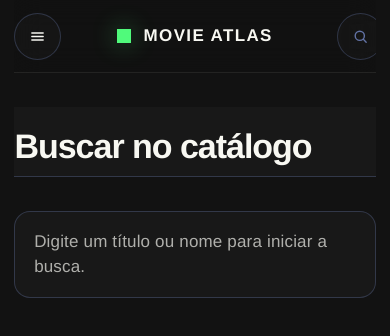
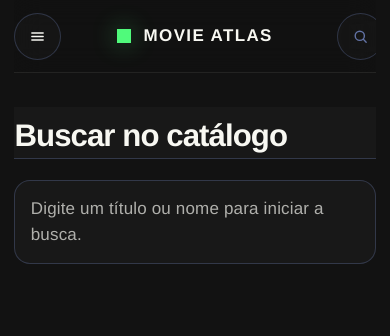
Before and after one commit to pedrohenrique505/movie-atlas, a React (Vite) app in the folder frontend/: page /search in a window 390 px wide. Shown: the top 336 px of the page. Built offline with nearby package versions, Linux system fonts and the light colour scheme.

Commit message:
style(mobile-layout): improve small-screen spacing and responsiveness across pages

```diff
--- a/frontend/src/App.css
+++ b/frontend/src/App.css
@@ -1354,6 +1354,12 @@
     padding: 0 1rem 2rem;
   }
 
+  .app-shell,
+  .details-page,
+  .person-page-shell {
+    gap: 1.5rem;
+  }
+
   .topbar {
     grid-template-columns: auto minmax(0, 1fr) auto;
     align-items: center;
@@ -1449,6 +1455,8 @@
   .hero-panel,
   .page-heading {
     grid-template-columns: 1fr;
+    gap: 1.25rem;
+    padding: 1.5rem 0 1.25rem;
   }
 
   .hero-aside,
@@ -1513,11 +1521,13 @@
 
   .details-hero__content {
     grid-template-columns: 1fr;
-    padding: 2rem 1rem;
+    gap: 1.5rem;
+    padding: 1.5rem 1rem;
   }
 
   .person-page {
     grid-template-columns: 1fr;
+    gap: 1.5rem;
   }
 
   .details-hero__poster,
@@ -1525,6 +1535,20 @@
     max-width: 240px;
   }
 
+  .details-hero__poster-column,
+  .person-page__media {
+    justify-content: center;
+  }
+
+  .details-hero__info,
+  .person-page__content {
+    gap: 0.85rem;
+  }
+
+  .details-section {
+    gap: 0.85rem;
+  }
+
   .search-shell {
     max-width: 100%;
   }
@@ -1533,6 +1557,33 @@
 @media (max-width: 560px) {
   .shell {
     padding: 0 0.85rem 1.75rem;
+  }
+
+  .app-shell,
+  .details-page,
+  .person-page-shell {
+    gap: 1.25rem;
+    padding-bottom: 2rem;
+  }
+
+  .page-heading--compact {
+    padding: 0.75rem 0 0.35rem;
+  }
+
+  .page-heading h1,
+  .home-hero__title {
+    font-size: clamp(1.6rem, 8vw, 2.1rem);
+  }
+
+  .lead,
+  .details-hero__synopsis {
+    font-size: 0.96rem;
+    line-height: 1.6;
+  }
+
+  .section-head {
+    gap: 0.65rem;
+    padding-bottom: 0.75rem;
   }
 
   .movie-grid--five,
@@ -1569,6 +1620,71 @@
     font-size: 0.78rem;
   }
 
+  .details-hero {
+    min-height: 0;
+    border-radius: 1.1rem;
+  }
+
+  .details-hero__content {
+    padding: 1.1rem 0.9rem 1.25rem;
+  }
+
+  .details-hero__poster,
+  .details-hero__poster-fallback {
+    max-width: 200px;
+  }
+
+  .details-hero__meta {
+    gap: 0.55rem;
+  }
+
+  .details-hero__meta-item,
+  .director-credit {
+    min-height: 2rem;
+    padding: 0.4rem 0.65rem;
+    font-size: 0.88rem;
+  }
+
+  .details-hero__actions,
+  .details-page__actions,
+  .cta-row {
+    gap: 0.65rem;
+  }
+
+  .details-hero__actions .button-link,
+  .details-page__actions .button-link,
+  .cta-row .button-link,
+  .load-more-section .button-link,
+  .watch-availability-button {
+    width: 100%;
+  }
+
+  .person-page {
+    padding-top: 0.25rem;
+  }
+
+  .person-page__media img,
+  .person-page__fallback {
+    max-width: 220px;
+    margin: 0 auto;
+  }
+
+  .provider-grid {
+    grid-template-columns: 1fr;
+  }
+
+  .provider-group,
+  .status-panel,
+  .trailer-modal__content {
+    padding: 0.9rem;
+  }
+
+  .media-card__image,
+  .media-card__fallback,
+  .details-image-card {
+    height: 180px;
+  }
+
   .trailer-modal {
     padding: 0.75rem;
   }
```
